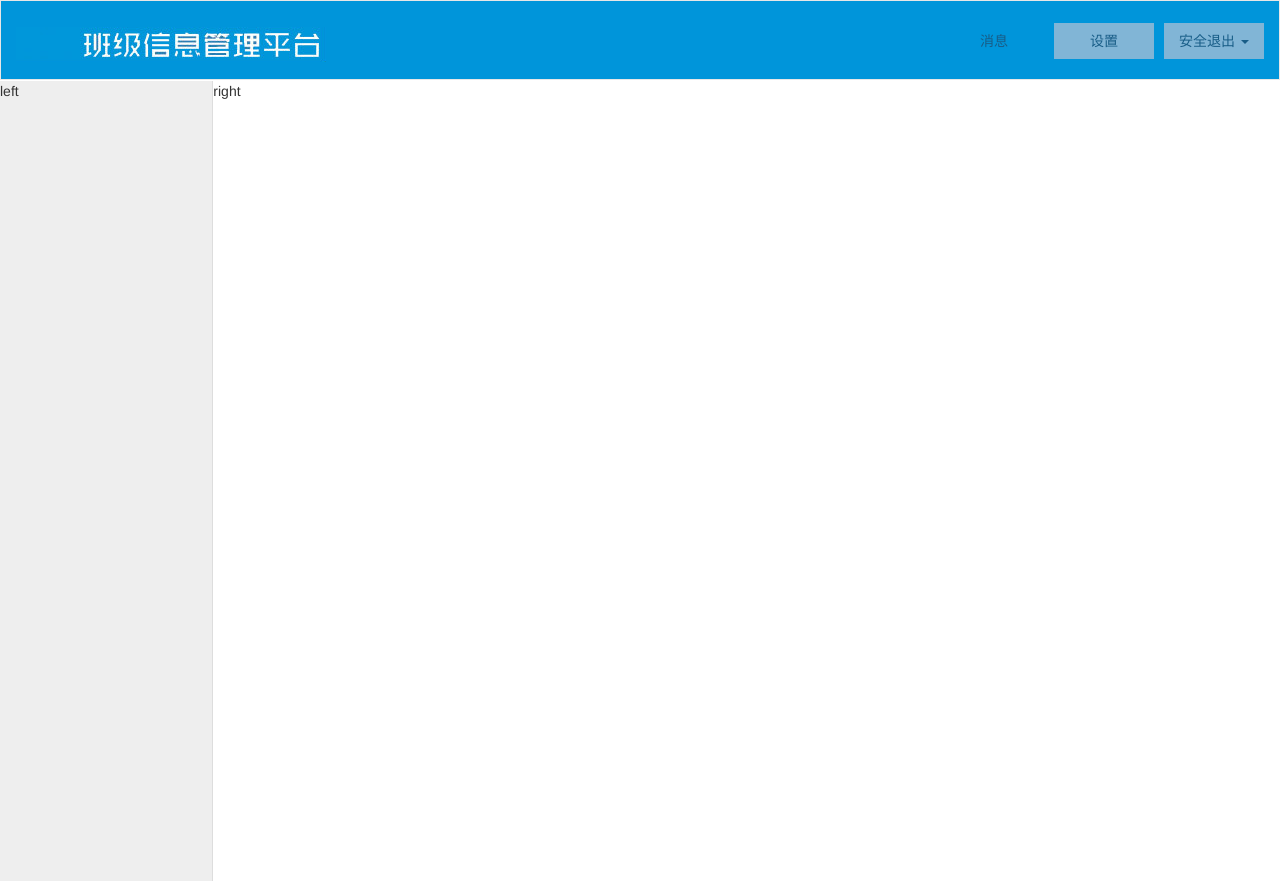
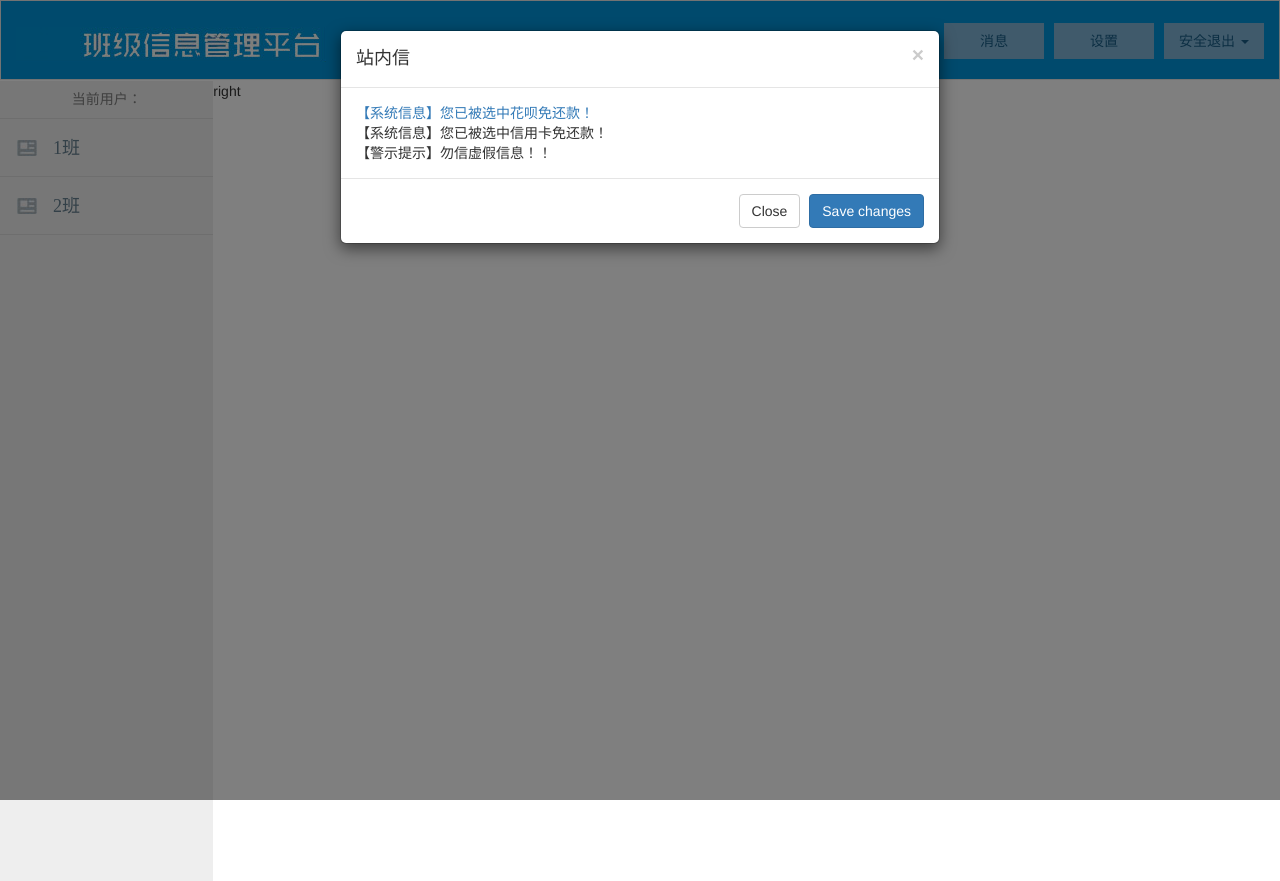
Before and after one commit to YJF713/studentSystem, a plain HTML site: page index.html in a window 1280 px wide. Both pictures are taken after a click on the link "消息". Drawn offline with Linux system fonts and the light colour scheme; files whose address does not match are found by name.

Commit message:
第二页侧边栏完成

```diff
--- a/css/index.css
+++ b/css/index.css
@@ -56,9 +56,34 @@
   .left {
     padding: 0px;
     background: rgb(238, 238, 238);
-    border-right: solid 1px #ddd !important;
+    /* border-right: solid 1px #ddd !important; */
     height: 100%;
   }
   .right {
     padding: 0;
   }
+
+  .current-user{
+    text-align: center;
+    font: 14px/38px "微软雅黑" !important;
+    color: #7e7e7e;
+    height: 38px;
+    border-bottom: 1px solid #dddddd;
+  }
+.class-list li{
+    background: url(../images/xin2.jpg) no-repeat 17px center;
+    color: #678090;
+    height: 58px;
+    font: 18px/58px "微软雅黑";
+    /* 中文 18  英文 58 像素 */
+    padding-left: 53px;
+    width: 100%;
+    border-bottom: 1px solid #dddddd;
+    cursor: pointer;
+    /* 该属性定义了鼠标指针放在一个元素边界范围内时所用的光标形状 */
+}
+
+.class-list li.active{
+    background-color: #fff;
+    border-right: none;
+}
--- a/css/reset.css
+++ b/css/reset.css
@@ -4,3 +4,12 @@ html,body{
     margin: 0;
     padding: 0;
 }
+
+h1,h2,h3,h4,h5,h6,ul,ol{
+    margin: 0;
+    padding: 0;
+}
+
+ul li,ol li{
+    list-style: none;
+}
--- a/index.html
+++ b/index.html
@@ -21,12 +21,12 @@
           <div class="navbar-wrapper">
             <ul class="nav navbar-nav nav-items">
                 <li>
-                    <a class="nav-item" href="#">
+                    <a class="nav-item" href="#"  data-toggle="modal" data-target="#infoModal">
                         <span>消息</span>
                     </a>
                 </li>
                 <li>
-                    <a class="nav-item" href="#">
+                    <a class="nav-item" href="#" data-toggle="modal" data-target="#setModal" >
                         <span>设置</span>
                     </a>
                 </li>
@@ -37,7 +37,7 @@
                     </a>
                     <ul class="dropdown-menu">
                         <li>
-                            <a href="#">退出</a>
+                            <a href="login.html">退出</a>
                         </li>
                         <li>
                             <a href="#">注销</a>
@@ -46,6 +46,7 @@
                             <a href="#">切换账号</a>
                         </li>
                         <li class="divider"></li>
+                        <!-- 一条线 -->
                         <li>
                             <a href="#">帮助</a>
                         </li>
@@ -61,10 +62,92 @@
           <!-- 流式布局 -->
         <div class="container-fluid main-content">
           <div class="row mian-row">
-            <div class="col-md-2 left">left</div>
-            <div class="col-md-10 right">right</div>
+            <!-- 左侧边栏 -->
+            <div class="col-md-2 col-lg-2 left">
+                <div class="current-user">
+                    <span>当前用户：</span>
+                    <span class="uname">Admin</span>
+                </div>
+                <div class="class-div">
+                    <ul class="class-list">
+                      <li>1班</li>
+                      <li>2班</li>
+                    </ul>
+                </div>
+            </div>
+            <!-- 右侧边栏 -->
+            <div class="col-md-10 col-lg-10 right">right</div>
           </div>
         </div>
       </div>
+
+      <!-- $('#infoModal').modal('show') 表示再加载完页面时这个infoModal直接加载出来 -->
+      <!-- 消息的Modal -->
+      <div class="modal fade" id="infoModal" tabindex="-1" role="dialog" aria-labelledby="myModalLabel">
+        <div class="modal-dialog" role="document">
+          <div class="modal-content">
+            <div class="modal-header">
+              <button type="button" class="close" data-dismiss="modal" aria-label="Close"><span aria-hidden="true">&times;</span></button>
+              <h4 class="modal-title" id="infomyModalLabel">站内信</h4>
+            </div>
+            <div class="modal-body">
+                <ul>
+                  <li><a href="#">【系统信息】您已被选中花呗免还款！</a></li>
+                  <li>【系统信息】您已被选中信用卡免还款！</li>
+                  <li>【警示提示】勿信虚假信息！！</li>
+                </ul>
+            </div>
+            <div class="modal-footer">
+              <button type="button" class="btn btn-default" data-dismiss="modal">Close</button>
+              <button type="button" class="btn btn-primary">Save changes</button>
+            </div>
+          </div>
+        </div>
+      </div>
+
+
+       <!-- 设置的Modal -->
+       <div class="modal fade" id="setModal" tabindex="-1" role="dialog" aria-labelledby="myModalLabel">
+        <div class="modal-dialog" role="document">
+          <div class="modal-content">
+            <div class="modal-header">
+              <button type="button" class="close" data-dismiss="modal" aria-label="Close"><span aria-hidden="true">&times;</span></button>
+              <h4 class="modal-title" id="setmyModalLabel">系统设置</h4>
+            </div>
+            <div class="modal-body">
+                <ul>
+                  <li></li>
+                  <li></li>
+                </ul>
+            </div>
+            <div class="modal-footer">
+              <button type="button" class="btn btn-default" data-dismiss="modal">Close</button>
+              <button type="button" class="btn btn-primary">Save changes</button>
+            </div>
+          </div>
+        </div>
+      </div>
+
+      <script>
+        $(function(){
+          // localStorage.getItem获取指定本地存储的值,set是存储。
+          var uname=localStorage.getItem('USERID');
+          $('.uname').html(uname)
+
+          var classItem=$('.class-list li')
+          $(classItem).click(function(){
+            classItem.removeClass('active')
+            $(this).addClass('active')
+          })
+
+          var classArr=['软信1班','移动1班','网销1班'];
+          var liContent='';
+          for(var i=0;i<classArr.length;i++){
+            liContent +='<li>'+classArr[i]+'</li>';
+          }
+         // $('.class-list').html(liContent);
+
+        })
+      </script>
 </body>
 </html>
```
Also changed, not shown: login.html (+1 -0 lines), 1 other file.
